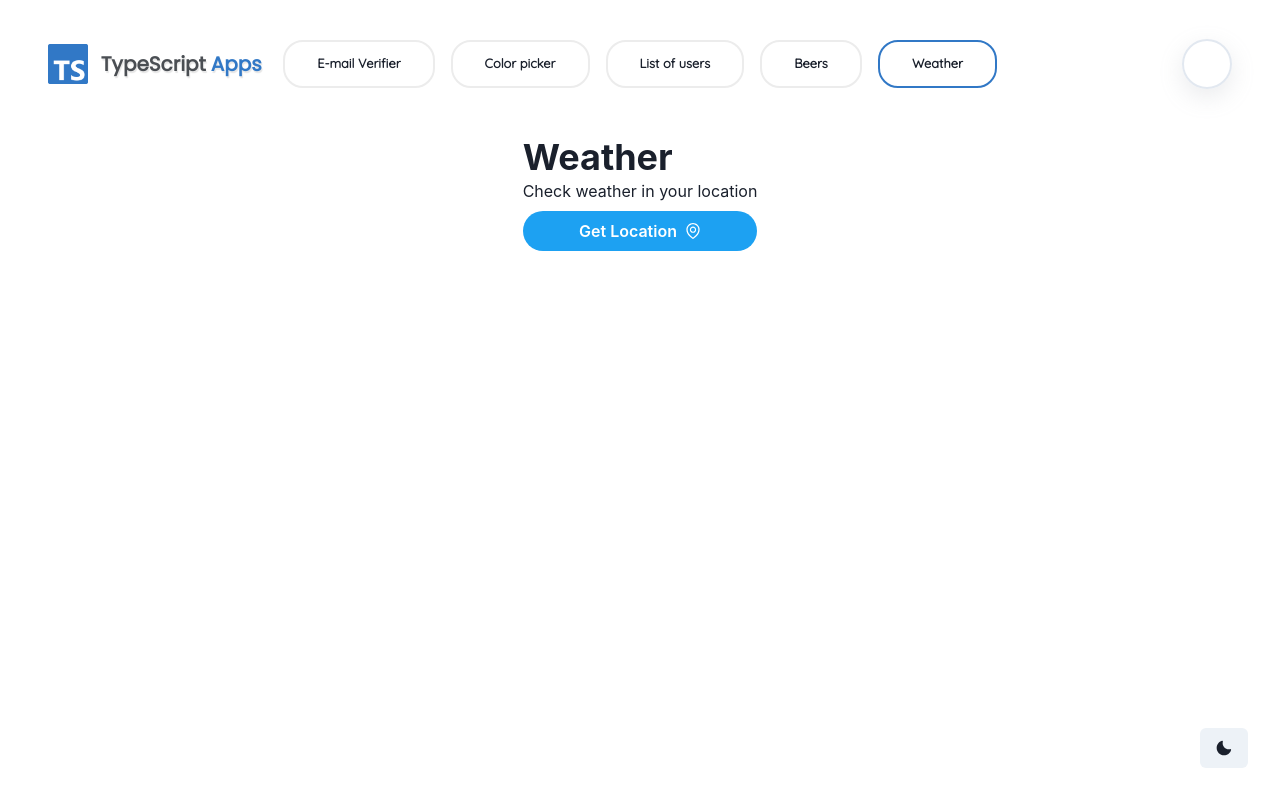
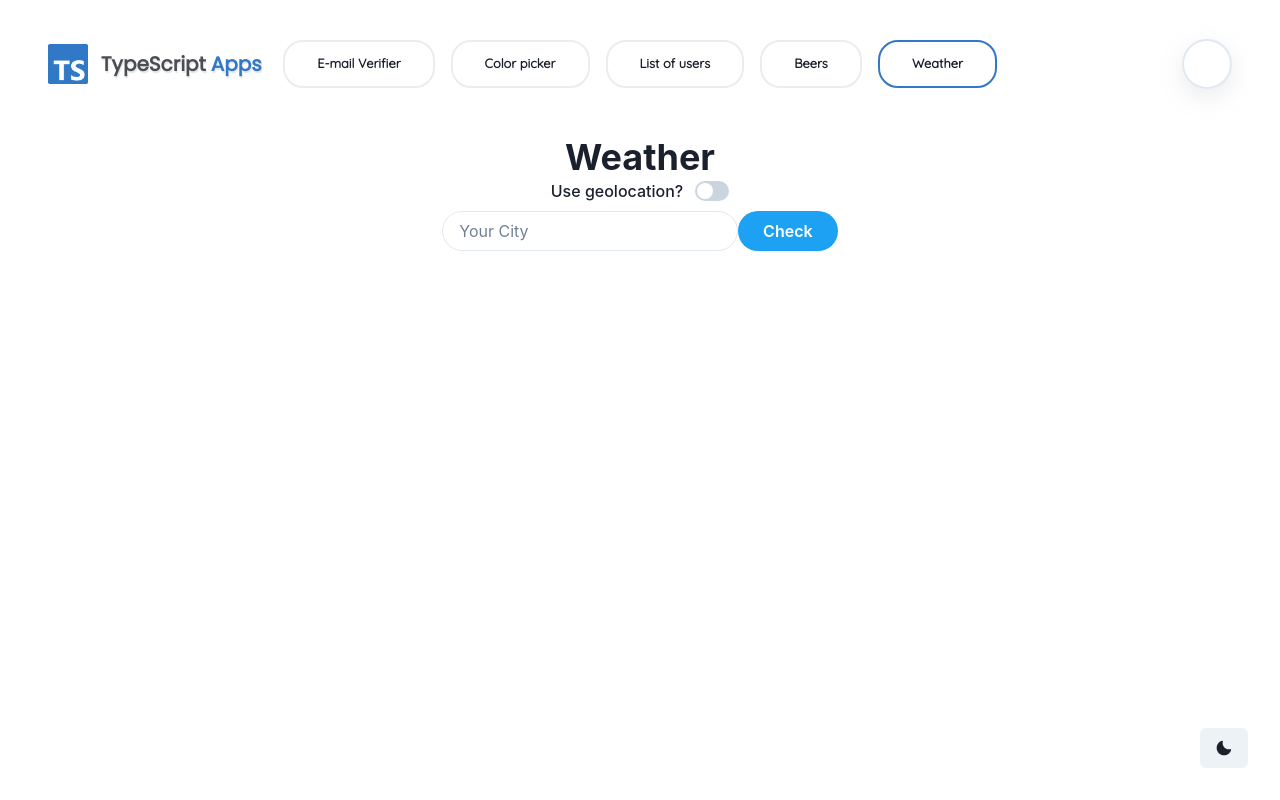
Before and after one commit to matt765/typescript-apps, a Next.js app: page /weather in a window 1280 px wide. Built offline with nearby package versions, Linux system fonts and the light colour scheme; some icons are missing.

Commit message:
add case check weather by input

```diff
--- a/src/components/weather/Weather.comp.tsx
+++ b/src/components/weather/Weather.comp.tsx
@@ -1,6 +1,5 @@
-import React from 'react'
 import { WeatherHeading } from './components/WeatherHeading.comp'
-import { WeatherProvider } from './components/WeatherMain/hooks/useWeather'
+import { WeatherProvider } from './hooks/useWeather'
 import { WeatherMain } from './components/WeatherMain/WeatherMain'
 import { Flex } from '@chakra-ui/react'
 
--- a/src/components/weather/components/WeatherHeading.comp.tsx
+++ b/src/components/weather/components/WeatherHeading.comp.tsx
@@ -1,22 +1,44 @@
 import * as React from 'react'
 import {
-  Button, Heading, Text, Flex, AlertIcon, Alert
+  Button,
+  Heading,
+  Flex,
+  AlertIcon,
+  Alert,
+  Switch,
+  FormControl,
+  FormLabel, Input
 } from '@chakra-ui/react'
-import { useWeather } from './WeatherMain/hooks/useWeather'
+import { useWeather } from '../hooks/useWeather'
 import { EnvironmentOutlined } from '@ant-design/icons'
 
 export const WeatherHeading = () => {
   const {
-    onClick, error
+    onClick, error, onSubmit
   } = useWeather()
 
+  const [isGeolocation, setIsGeolocation] = React.useState(false)
+  const handleGeolocation = () => setIsGeolocation(!isGeolocation)
+
   return (
-    <Flex as={'header'} flexDirection={'column'}>
+    <Flex as={'header'} flexDirection={'column'} alignItems={'center'} justifyContent={'center'}>
       <Heading as={'h1'}>Weather</Heading>
-      <Text>Check weather in your location</Text>
-      <Button colorScheme={'twitter'} borderRadius={'3rem'} onClick={onClick} display={'flex'} alignItems={'center'} gap={'.5rem'} mt={2}>Get Location <EnvironmentOutlined /></Button>
+      <FormControl display="flex" alignItems="center" justifyContent={'center'} mb={2}>
+        <FormLabel htmlFor="use-geolocation" mb="0">
+                Use geolocation?
+        </FormLabel>
+        <Switch id="use-geolocation" colorScheme={'twitter'} onChange={handleGeolocation} isChecked={isGeolocation}/>
+      </FormControl>
+
+      {isGeolocation
+        ? <Button colorScheme={'twitter'} borderRadius={'3rem'} onClick={onClick} display={'flex'} alignItems={'center'} gap={'.5rem'} mt={2}>Get Location <EnvironmentOutlined /></Button>
+        : <FormControl display={'flex'} as={'form'} onSubmit={onSubmit as unknown as React.FormEventHandler<HTMLDivElement>}>
+          <Input placeholder={'Your City'} borderRadius={'2rem'}/>
+          <Button colorScheme={'twitter'} borderRadius={'2rem'} px={'2rem'} type={'submit'}>Check</Button>
+        </FormControl>
+      }
       {error &&
-            <Alert status="error">
+            <Alert status="error" mt={4}>
               <AlertIcon />
               {error.message}
             </Alert>
--- a/src/components/weather/components/WeatherMain/CurrentWeater.comp.tsx
+++ b/src/components/weather/components/WeatherMain/CurrentWeater.comp.tsx
@@ -4,7 +4,7 @@ import {
 } from '@chakra-ui/react'
 import { EnvironmentOutlined } from '@ant-design/icons'
 import Image from 'next/image'
-import { useWeather } from './hooks/useWeather'
+import { useWeather } from '../../hooks/useWeather'
 
 export const CurrentWeather = () => {
   const { colorMode } = useColorMode()
@@ -31,16 +31,18 @@ export const CurrentWeather = () => {
       transition={'200ms'}>
       <Flex alignItems={'center'} gap={'.25rem'} >
         <EnvironmentOutlined />
-        <Text>{`${forecast?.location.name} -
-          ${forecast?.location.country}`}</Text>
+        <Text>{`${forecast?.location?.name} -
+          ${forecast?.location?.country}`}</Text>
       </Flex>
-      <Image src={`https:${forecast?.current.condition.icon}`}
-        alt={forecast?.current.condition.text}
-        width={'50px'} height={'50px'}
-        objectFit={'contain'}/>
+      {forecast?.current?.condition?.icon &&
+            <Image src={`https:${forecast?.current?.condition?.icon}`}
+              alt={forecast?.current?.condition?.text}
+              width={'50px'} height={'50px'}
+              objectFit={'contain'}/>
+      }
       <Badge textTransform={'capitalize'} fontSize={'xl'}
-        fontWeight={'400'}>{forecast?.current.condition.text}</Badge>
-      <Text fontSize={'3xl'}>{forecast?.current.temp_c}°C</Text>
+        fontWeight={'400'}>{forecast?.current?.condition.text}</Badge>
+      <Text fontSize={'3xl'}>{forecast?.current?.temp_c}°C</Text>
     </Flex>
   )
 }
--- a/src/components/weather/components/WeatherMain/DayWeather.comp.tsx
+++ b/src/components/weather/components/WeatherMain/DayWeather.comp.tsx
@@ -3,7 +3,7 @@ import {
   Badge, Flex, SimpleGrid, Skeleton, Text, useColorMode
 } from '@chakra-ui/react'
 import Image from 'next/image'
-import { useWeather } from './hooks/useWeather'
+import { useWeather } from '../../hooks/useWeather'
 
 export const DayWeather = () => {
   const { colorMode } = useColorMode()
@@ -29,15 +29,17 @@ export const DayWeather = () => {
       md: 3,
       lg: 4
     }} textAlign={'center'}>
-      {forecast?.forecast.forecastday[0].hour.map((h) =>
+      {forecast?.forecast?.forecastday[0]?.hour.map((h) =>
         <Flex key={h.time_epoch} flexDirection={'column'} boxShadow={'sm'} p={2} borderRadius={4}
           _hover={{ boxShadow: colorMode === 'light' ? 'md' : 'outline' }}
           transition={'200ms'}>
           <Text>{h.time.split(' ')[1]}</Text>
-          <Image src={`https:${h.condition.icon}`}
-            alt={h.condition.text}
-            width={'20px'} height={'20px'}
-            objectFit={'contain'}/>
+          {h.condition.icon &&
+              <Image src={`https:${h.condition.icon}`}
+                alt={h.condition.text}
+                width={'20px'} height={'20px'}
+                objectFit={'contain'}/>
+          }
           <Badge textTransform={'capitalize'} fontSize={'sm'}
             fontWeight={'400'} >{h.condition.text}</Badge>
           <Text fontSize={'lg'} mt={2} fontWeight={600}>{h.temp_c}°C</Text>
--- a/src/components/weather/components/WeatherMain/hooks/useWeather.tsx
+++ b/src/components/weather/hooks/useWeather.tsx
@@ -1,13 +1,13 @@
 import * as React from 'react'
 import { getForecast } from './getForecast'
-import { ForecastInterface } from '../../../interfaces/Forecast.interface'
-import { ForecaseContextInterface } from '../../../interfaces/ForecaseContext.interface'
+import { ForecastInterface } from '../interfaces/Forecast.interface'
+import { ForecaseContextInterface } from '../interfaces/ForecaseContext.interface'
 
 const Weather = React.createContext<ForecaseContextInterface | null>(null)
 
 export const WeatherProvider = ({ children }: {children: React.ReactNode}) => {
   const [position, setPosition] = React.useState<GeolocationPosition>()
-  const [error, setError] = React.useState<GeolocationPositionError | Error>()
+  const [error, setError] = React.useState<GeolocationPositionError | Error | null>(null)
   const [forecast, setForecast] = React.useState<ForecastInterface>()
 
   function onSuccess(pos: GeolocationPosition) {
@@ -24,8 +24,19 @@ export const WeatherProvider = ({ children }: {children: React.ReactNode}) => {
     }
   }
 
+  const onSubmit = (e: React.BaseSyntheticEvent<HTMLFormElement>) => {
+    setError(null)
+    e.preventDefault()
+    getForecast(e.target[0].value).then((data) => {
+      setForecast(data)
+    }).catch((error) => {
+      setError(error)
+    })
+  }
+
   React.useMemo(() => {
     if (position) {
+      setError(null)
       const query = `${position.coords.latitude},${position.coords.longitude}`
       getForecast(query).then((data) => {
         setForecast(data)
@@ -36,6 +47,7 @@ export const WeatherProvider = ({ children }: {children: React.ReactNode}) => {
   }, [position])
 
   return <Weather.Provider value={{
+    onSubmit,
     onClick,
     error,
     forecast,
--- a/src/components/weather/interfaces/ForecaseContext.interface.d.ts
+++ b/src/components/weather/interfaces/ForecaseContext.interface.d.ts
@@ -1,8 +1,10 @@
+import * as React from 'react'
 import { ForecastInterface } from './Forecast.interface'
 
 export interface ForecaseContextInterface{
     onClick: () => void
-    error: GeolocationPositionError | Error | undefined
+    onSubmit: (e: React.BaseSyntheticEvent<HTMLFormElement>) => void
+    error: GeolocationPositionError | Error | null
     forecast: ForecastInterface | undefined
     position: GeolocationPosition | undefined
 }
```
